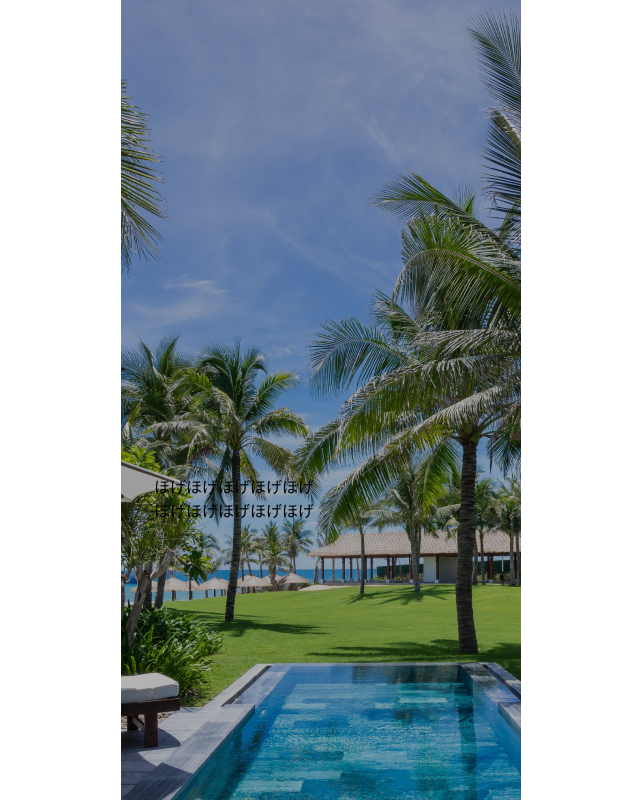
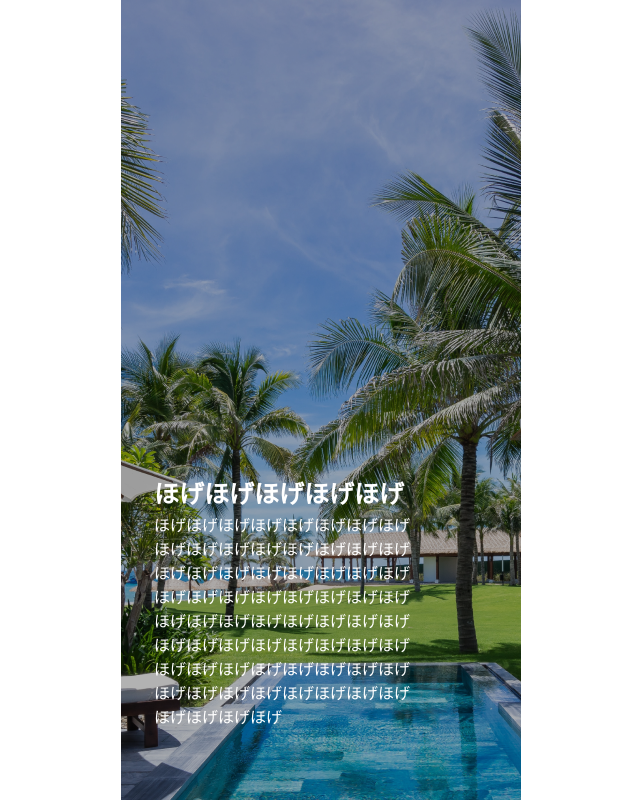
Before and after one commit to luka1104/n-house-mock, a Next.js app: page / in a window 1280 px wide. Shown: the whole page, without its empty margins (319-959 px from the left). Built offline with nearby package versions, Linux system fonts and the light colour scheme.

Commit message:
Update home page text styling and content

```diff
--- a/src/pages/index.tsx
+++ b/src/pages/index.tsx
@@ -7,9 +7,13 @@ const Index: NextPage = () => {
     <>
       <Box w="100%" maxW="400px" h="100%" position="fixed" zIndex="1" bgImage="/images/HomeTop.png" />
       <Box zIndex="100" color="black" position="absolute">
-        <Box pt="475px" pl="33px">
-          <Text>ほげほげほげほげほげ</Text>
-          <Text>ほげほげほげほげほげ</Text>
+        <Box w="293px" pt="475px" pl="33px" color="white" fontFamily="Noto Sans">
+          <Text fontSize="25px" fontWeight={700} lineHeight="1.5">
+            ほげほげほげほげほげ
+          </Text>
+          <Text fontSize="16px" fontWeight={500} lineHeight="1.5">
+            ほげほげほげほげほげほげほげほげほげほげほげほげほげほげほげほげほげほげほげほげほげほげほげほげほげほげほげほげほげほげほげほげほげほげほげほげほげほげほげほげほげほげほげほげほげほげほげほげほげほげほげほげほげほげほげほげほげほげほげほげほげほげほげほげほげほげほげほげ
+          </Text>
         </Box>
       </Box>
     </>
```
